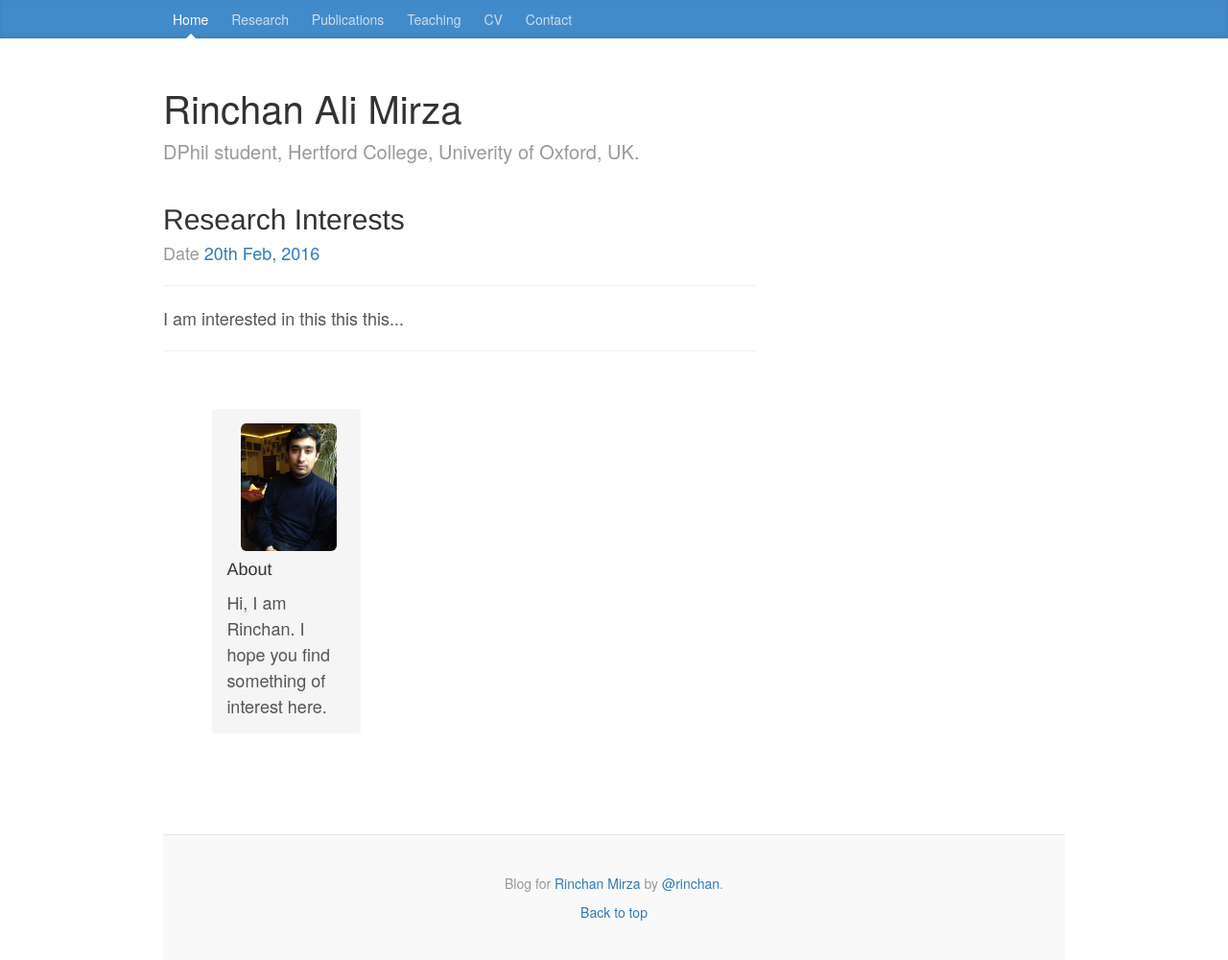
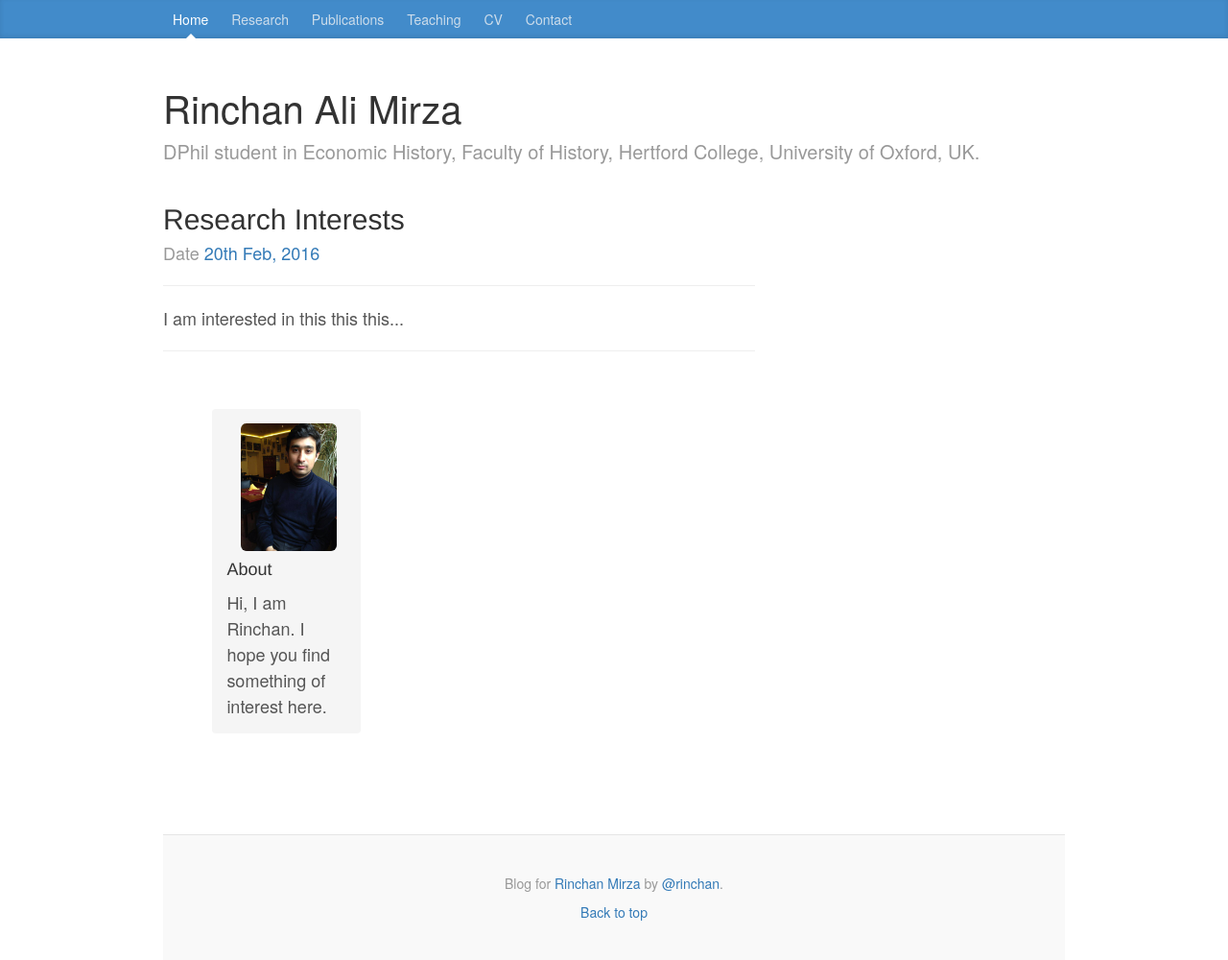
Before and after one commit to rinchanmirza/rinchanmirza.github.io, a plain HTML site: page html/index.html in a window 1280 px wide. Shown: the whole page at 96% size. Drawn offline with nearby package versions, Linux system fonts and the light colour scheme; a script that the page names is missing.

Commit message:
Update index.html

```diff
--- a/html/index.html
+++ b/html/index.html
@@ -48,7 +48,7 @@
       <div class="blog-header">
         <h1 class="blog-title">Rinchan Ali Mirza </h1>
 
-        <p class="lead blog-description">DPhil student, Hertford College, Univerity of Oxford, UK.</p>
+        <p class="lead blog-description">DPhil student in Economic History, Faculty of History, Hertford College, University of Oxford, UK.</p>
       </div>
 
       <div class="row">
```
